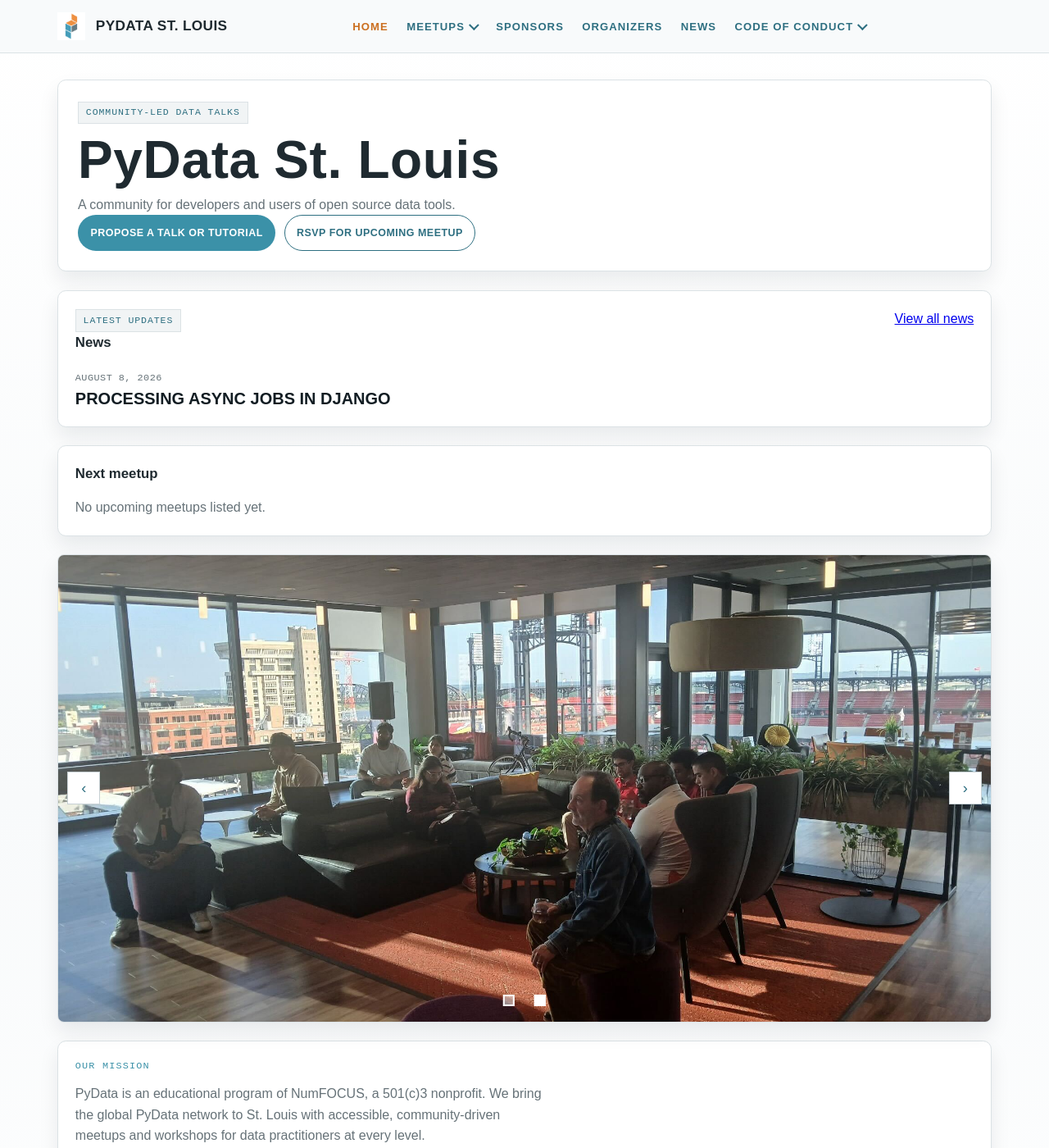
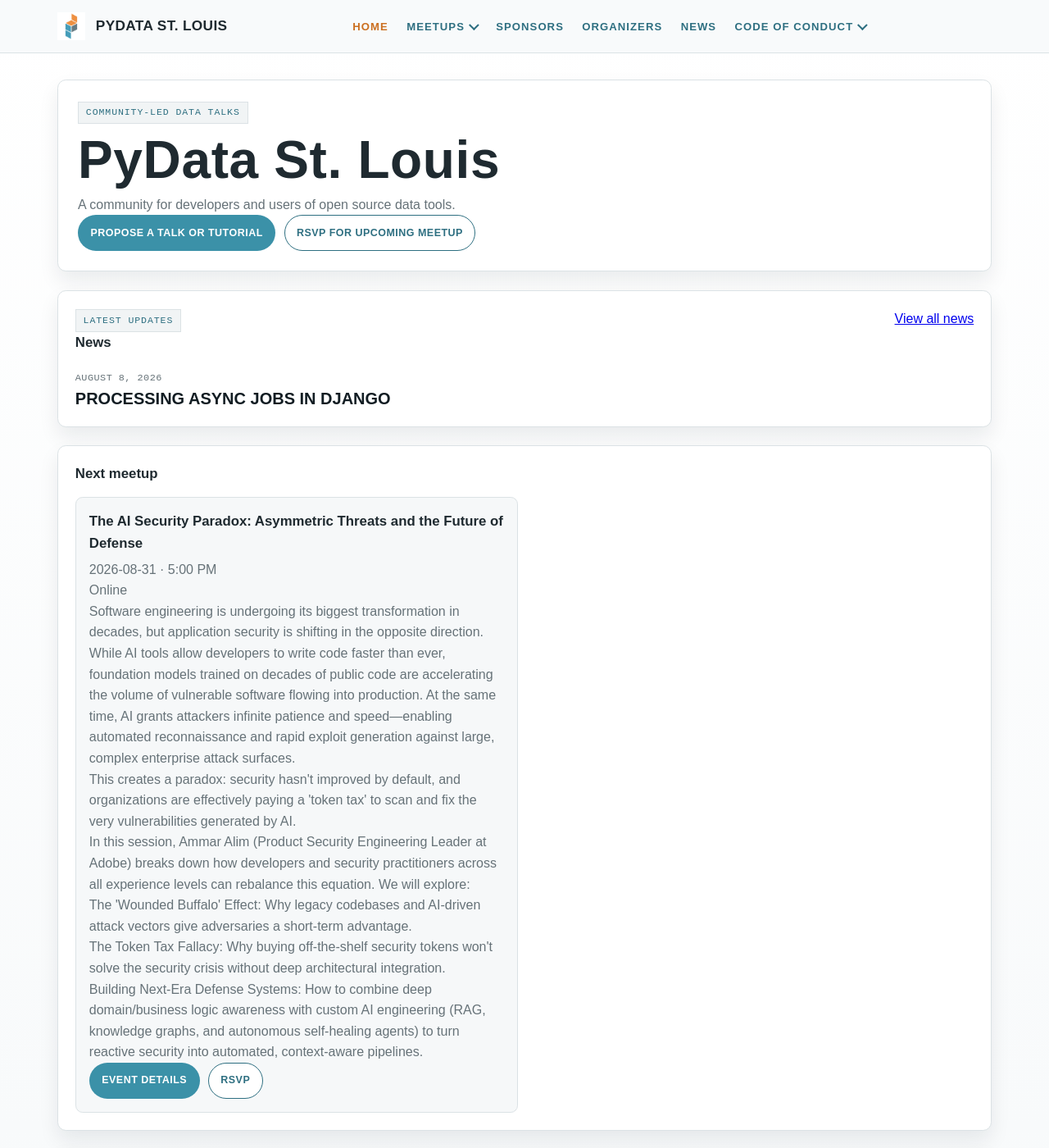
Before and after one commit to pydatastl/pydatastl.github.io, a Jekyll site: the page built from index.markdown, in a window 1280 px wide and 1400 px high. Shown: the whole window at 82% size. Built offline with Jekyll 4.4.1, drawn with Linux system fonts in a browser that asks for light colours.

Commit message:
New Changes

```diff
--- a/_data/meetups.json
+++ b/_data/meetups.json
@@ -175,5 +175,35 @@
         ]
       }
     ]
+  },
+  {
+    "title": "The AI Security Paradox: Asymmetric Threats and the Future of Defense",
+    "date": "2026-08-31",
+    "time": "5:00 PM",
+    "location": "Online",
+    "description": [
+      "Software engineering is undergoing its biggest transformation in decades, but application security is shifting in the opposite direction. While AI tools allow developers to write code faster than ever, foundation models trained on decades of public code are accelerating the volume of vulnerable software flowing into production. At the same time, AI grants attackers infinite patience and speed—enabling automated reconnaissance and rapid exploit generation against large, complex enterprise attack surfaces.",
+      "This creates a paradox: security hasn't improved by default, and organizations are effectively paying a 'token tax' to scan and fix the very vulnerabilities generated by AI.",
+      "In this session, Ammar Alim (Product Security Engineering Leader at Adobe) breaks down how developers and security practitioners across all experience levels can rebalance this equation. We will explore:",
+      "The 'Wounded Buffalo' Effect: Why legacy codebases and AI-driven attack vectors give adversaries a short-term advantage.",
+      "The Token Tax Fallacy: Why buying off-the-shelf security tokens won't solve the security crisis without deep architectural integration.",
+      "Building Next-Era Defense Systems: How to combine deep domain/business logic awareness with custom AI engineering (RAG, knowledge graphs, and autonomous self-healing agents) to turn reactive security into automated, context-aware pipelines."
+    ],
+    "rsvp_url": "https://www.meetup.com/pydata-st-louis/events/316080355",
+    "agenda": [
+      "Meet & Greet, networking, introductions",
+      "Talk + Q&A",
+      "Wrap-up"
+    ],
+    "photo_directory": "/assets/images/meetups/asyncdjango",
+    "speakers": [
+      {
+        "name": "Ammar Alim",
+        "photo": "/assets/images/speakers/ammar.png",
+        "description": [
+          "Ammar Alim is the Manager of DevSecOps at Adobe, where he leads a team building solutions that help engineering teams address security issues more efficiently, focusing on seamless integration between application security and DevOps processes. Previously, he was Cloud Security Engineer Manager at Frame.io and Lead Cloud Security Engineer at ActBlue Technical Services, where he built the cloud security function from scratch and implemented controls to detect and prevent nation-state attacks. Ammar is also passionate about helping people from non-technical backgrounds enter the cybersecurity field. Outside work, he enjoys the outdoors and staying fit."
+        ]
+      }
+    ]
   }
 ]
```
Also changed, not shown: assets/images/meetups/aisecurity/Untitled - June 16, 2026 at 10.15.39 copy.png (added), assets/images/speakers/ammar.png (added).
